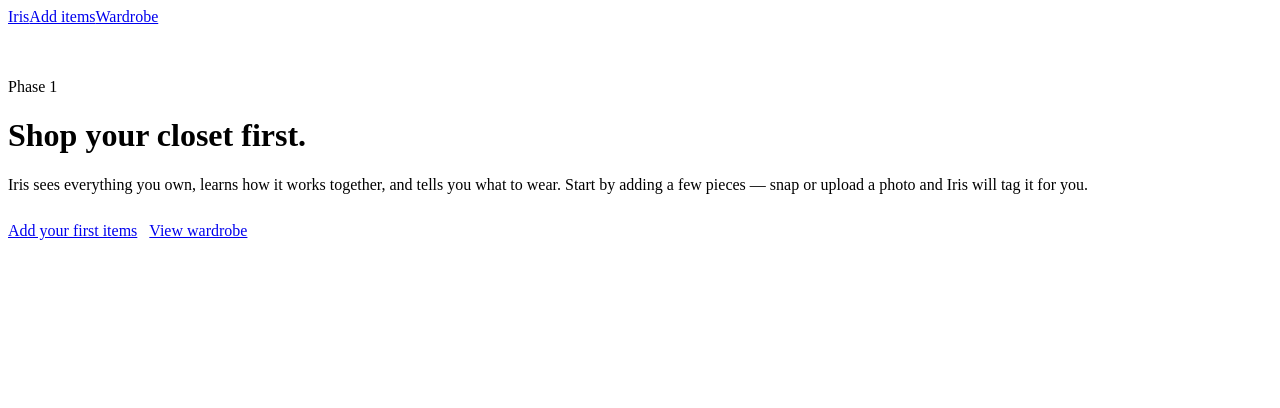
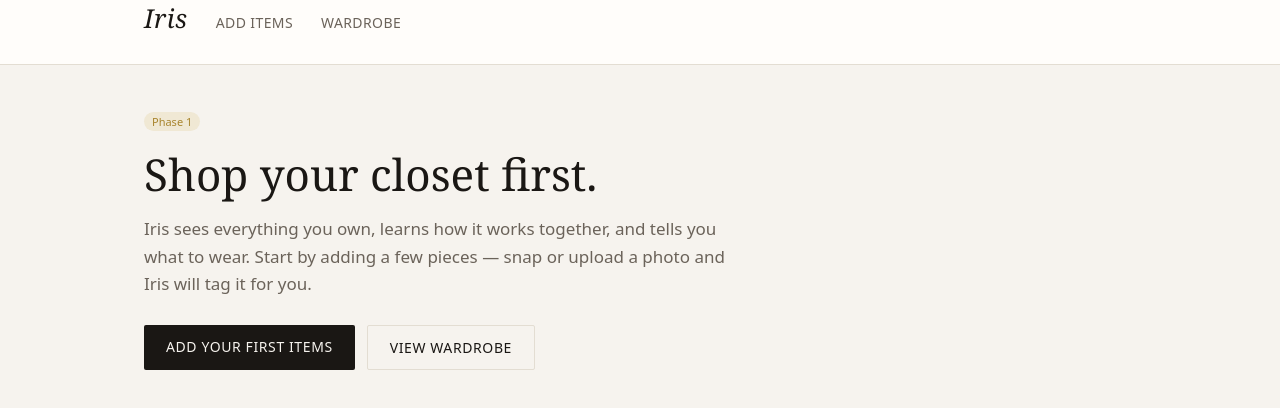
Before and after one commit to mollydbennett-glitch/Iris, a Next.js app: page / in a window 1280 px wide. Shown: the top 408 px of the page. Built offline with nearby package versions, Linux system fonts and the light colour scheme.

Commit message:
Update globals.css

```diff
--- a/app/globals.css
+++ b/app/globals.css
@@ -1,3 +1,174 @@
+:root {
+  --ink: #1a1714;
+  --ink-soft: #6b635a;
+  --paper: #f6f3ee;
+  --card: #fffdfa;
+  --line: #e3ddd2;
+  --gold: #a8842c;
+  --gold-soft: #f0e8d4;
+  --bad: #9a3b2f;
+}
+
+* { box-sizing: border-box; }
+
+html, body {
+  margin: 0;
+  padding: 0;
+  background: var(--paper);
+  color: var(--ink);
+  font-family: ui-sans-serif, system-ui, -apple-system, "Segoe UI", Helvetica, Arial, sans-serif;
+  -webkit-font-smoothing: antialiased;
+}
+
+.serif {
+  font-family: Georgia, "Times New Roman", "Iowan Old Style", serif;
+}
+
+.wrap {
+  max-width: 1040px;
+  margin: 0 auto;
+  padding: 0 24px;
+}
+
+.topbar {
+  border-bottom: 1px solid var(--line);
+  background: var(--card);
+}
+.topbar-inner {
+  display: flex;
+  align-items: baseline;
+  gap: 28px;
+  height: 64px;
+}
+.brand {
+  font-family: Georgia, serif;
+  font-size: 26px;
+  letter-spacing: 0.5px;
+  font-style: italic;
+  color: var(--ink);
+  text-decoration: none;
+}
+.navlink {
+  color: var(--ink-soft);
+  text-decoration: none;
+  font-size: 14px;
+  letter-spacing: 0.4px;
+  text-transform: uppercase;
+}
+.navlink:hover { color: var(--gold); }
+
+h1.display {
+  font-family: Georgia, serif;
+  font-size: 44px;
+  line-height: 1.1;
+  font-weight: 400;
+  margin: 8px 0 12px;
+}
+.lede { color: var(--ink-soft); font-size: 17px; line-height: 1.6; max-width: 60ch; }
+
+.btn {
+  display: inline-block;
+  background: var(--ink);
+  color: var(--paper);
+  border: none;
+  padding: 12px 22px;
+  font-size: 14px;
+  letter-spacing: 0.6px;
+  text-transform: uppercase;
+  border-radius: 2px;
+  cursor: pointer;
+  text-decoration: none;
+}
+.btn:hover { background: var(--gold); }
+.btn:disabled { opacity: 0.5; cursor: default; }
+.btn-ghost {
+  background: transparent;
+  color: var(--ink);
+  border: 1px solid var(--line);
+}
+.btn-ghost:hover { border-color: var(--gold); color: var(--gold); background: transparent; }
+
+.dropzone {
+  border: 1.5px dashed var(--line);
+  background: var(--card);
+  border-radius: 4px;
+  padding: 48px 24px;
+  text-align: center;
+  cursor: pointer;
+}
+.dropzone:hover { border-color: var(--gold); }
+
+.cards { display: grid; grid-template-columns: 1fr; gap: 18px; }
+@media (min-width: 720px) { .cards { grid-template-columns: 1fr 1fr; } }
+
+.card {
+  background: var(--card);
+  border: 1px solid var(--line);
+  border-radius: 4px;
+  overflow: hidden;
+  display: flex;
+  gap: 16px;
+  padding: 14px;
+}
+.card-img {
+  width: 130px;
+  height: 170px;
+  object-fit: cover;
+  border-radius: 3px;
+  background: var(--gold-soft);
+  flex-shrink: 0;
+}
+.card-body { flex: 1; min-width: 0; }
+
+.field { margin-bottom: 9px; }
+.field label {
+  display: block;
+  font-size: 11px;
+  text-transform: uppercase;
+  letter-spacing: 0.5px;
+  color: var(--ink-soft);
+  margin-bottom: 3px;
+}
+.field input, .field select {
+  width: 100%;
+  padding: 6px 8px;
+  border: 1px solid var(--line);
+  border-radius: 2px;
+  font-size: 14px;
+  background: #fff;
+  color: var(--ink);
+}
+.seasons { display: flex; gap: 12px; flex-wrap: wrap; }
+.seasons label {
+  display: inline-flex;
+  align-items: center;
+  gap: 5px;
+  font-size: 13px;
+  text-transform: none;
+  letter-spacing: 0;
+  color: var(--ink);
+  cursor: pointer;
+}
+.note { font-size: 12px; color: var(--ink-soft); font-style: italic; margin-top: 6px; }
+.status { font-size: 13px; color: var(--ink-soft); margin-left: 10px; }
+.status.saved { color: var(--gold); }
+.status.err { color: var(--bad); }
+.pill {
+  display: inline-block;
+  background: var(--gold-soft);
+  color: var(--gold);
+  font-size: 11px;
+  padding: 2px 8px;
+  border-radius: 10px;
+  margin-right: 6px;
+}
+.spinner {
+  display: inline-block; width: 14px; height: 14px;
+  border: 2px solid var(--line); border-top-color: var(--gold);
+  border-radius: 50%; animation: spin 0.7s linear infinite; vertical-align: middle;
+}
+@keyframes spin { to { transform: rotate(360deg); } }
+
 .rotate-row {
   display: flex;
   align-items: center;
```
